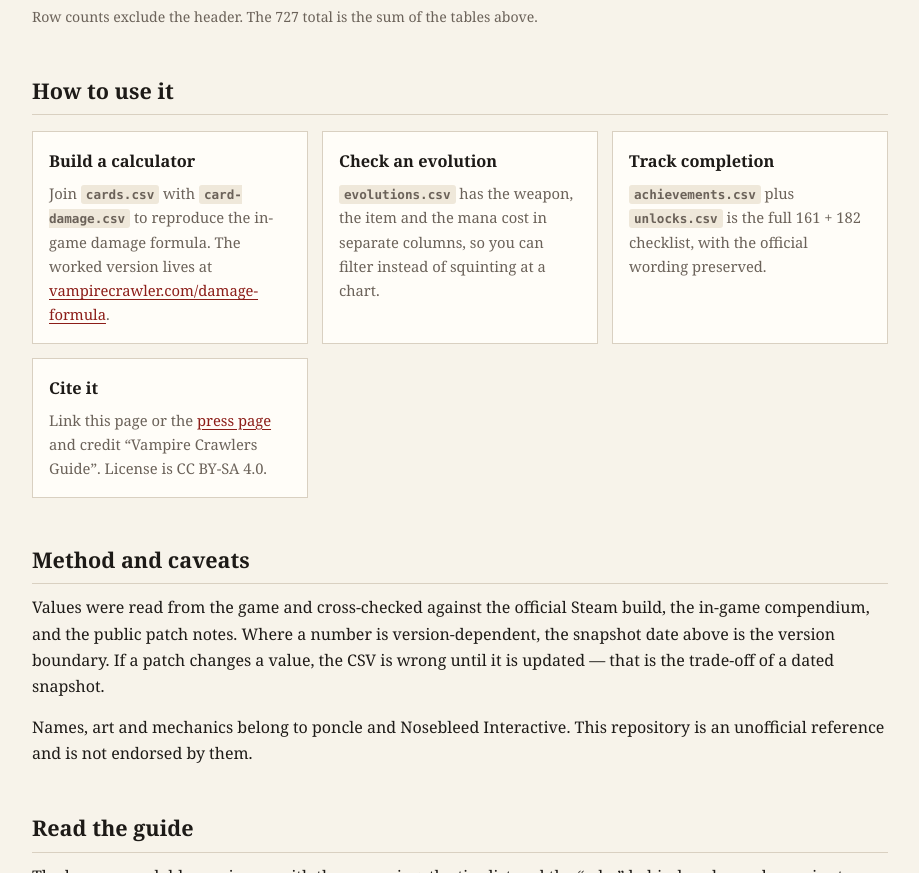
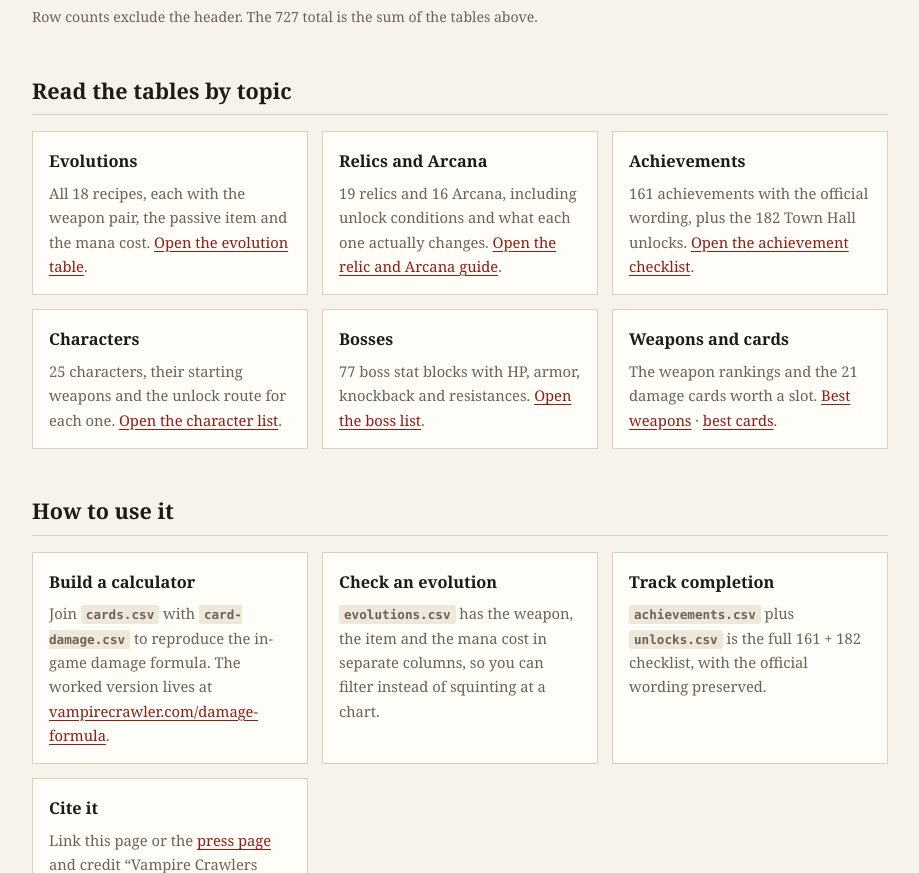
Before and after one commit to thedogb/vampire-crawlers-guide-data, a plain HTML site: page index.html in a window 1280 px wide. Shown: the part 1258-2131 px from the top of the page, without its empty margins (180-1099 px from the left). Drawn offline with Linux system fonts and the light colour scheme.

Commit message:
data: link the landing page to the topic guides

```diff
--- a/index.html
+++ b/index.html
@@ -68,6 +68,16 @@ code{font:600 .86em ui-monospace,SFMono-Regular,Menlo,monospace;background:#efe8
 </table>
 <p style="font-size:.88rem;color:var(--muted)">Row counts exclude the header. The 727 total is the sum of the tables above.</p>
 
+<h2>Read the tables by topic</h2>
+<div class="grid">
+<div class="card"><h3>Evolutions</h3><p>All 18 recipes, each with the weapon pair, the passive item and the mana cost. <a href="https://vampirecrawler.com/evolutions/">Open the evolution table</a>.</p></div>
+<div class="card"><h3>Relics and Arcana</h3><p>19 relics and 16 Arcana, including unlock conditions and what each one actually changes. <a href="https://vampirecrawler.com/relics-arcana/">Open the relic and Arcana guide</a>.</p></div>
+<div class="card"><h3>Achievements</h3><p>161 achievements with the official wording, plus the 182 Town Hall unlocks. <a href="https://vampirecrawler.com/achievements/">Open the achievement checklist</a>.</p></div>
+<div class="card"><h3>Characters</h3><p>25 characters, their starting weapons and the unlock route for each one. <a href="https://vampirecrawler.com/characters/">Open the character list</a>.</p></div>
+<div class="card"><h3>Bosses</h3><p>77 boss stat blocks with HP, armor, knockback and resistances. <a href="https://vampirecrawler.com/all-bosses/">Open the boss list</a>.</p></div>
+<div class="card"><h3>Weapons and cards</h3><p>The weapon rankings and the 21 damage cards worth a slot. <a href="https://vampirecrawler.com/best-weapons/">Best weapons</a> · <a href="https://vampirecrawler.com/best-cards/">best cards</a>.</p></div>
+</div>
+
 <h2>How to use it</h2>
 <div class="grid">
 <div class="card"><h3>Build a calculator</h3><p>Join <code>cards.csv</code> with <code>card-damage.csv</code> to reproduce the in-game damage formula. The worked version lives at <a href="https://vampirecrawler.com/damage-formula/">vampirecrawler.com/damage-formula</a>.</p></div>
```
